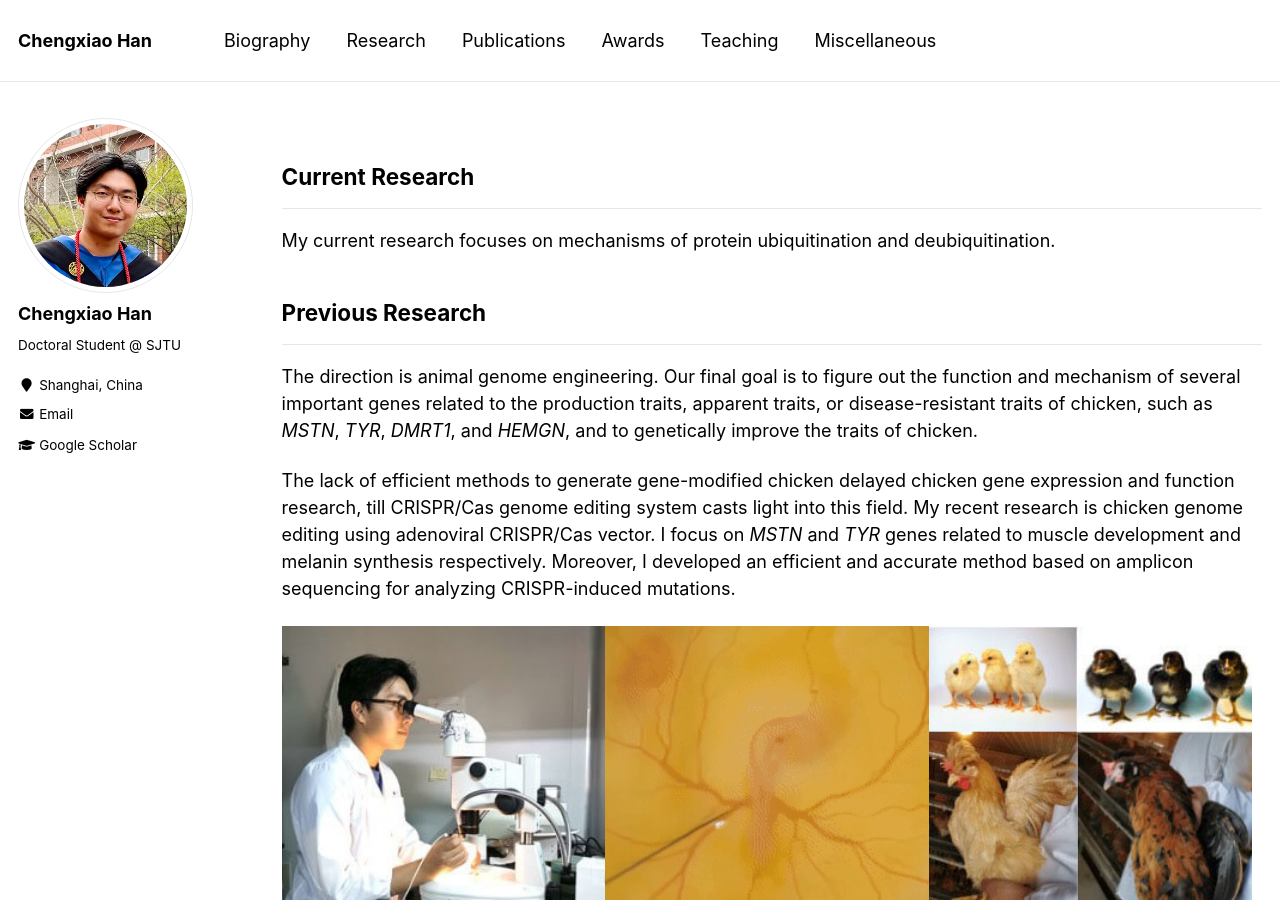
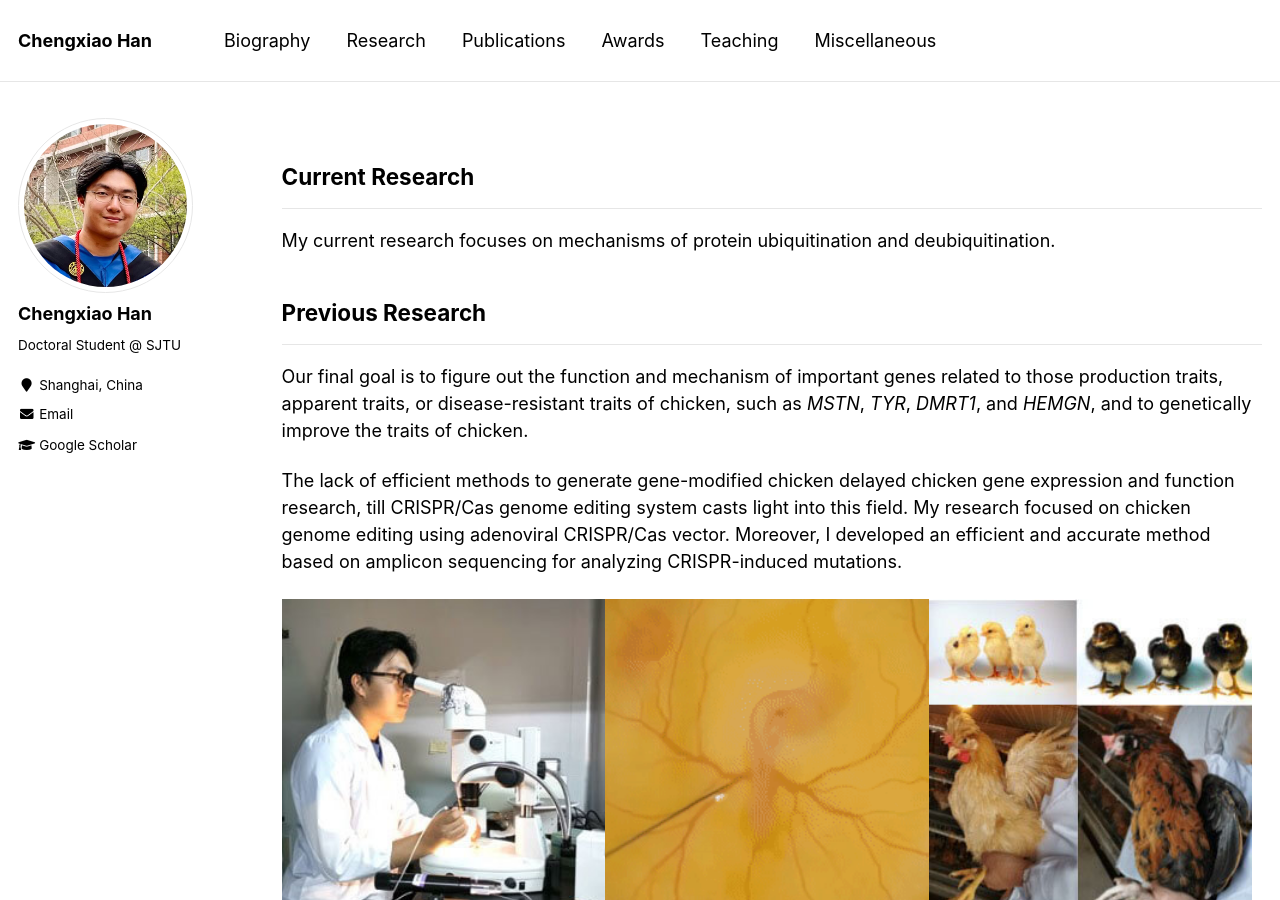
Before and after one commit to rexhancx/rexhan.github.io, a Jekyll site: the page built from _pages/research.md, in a window 1280 px wide and 900 px high. Built offline with Jekyll 4.4.1, drawn with Linux system fonts in a browser that asks for light colours.

Commit message:
Update research.md

```diff
--- a/_pages/research.md
+++ b/_pages/research.md
@@ -13,11 +13,11 @@ My current research focuses on mechanisms of protein ubiquitination and deubiqui
 ## __Previous Research__
 ---
 
-The direction is animal genome engineering. Our final goal is to figure out the function and mechanism of several important genes related to the production traits, apparent traits, or disease-resistant traits of chicken, such as *MSTN*, *TYR*, *DMRT1*, and *HEMGN*, and to genetically improve the traits of chicken.
+Our final goal is to figure out the function and mechanism of important genes related to those  production traits, apparent traits, or disease-resistant traits of chicken, such as *MSTN*, *TYR*, *DMRT1*, and *HEMGN*, and to genetically improve the traits of chicken.
 
-The lack of efficient methods to generate gene-modified chicken delayed chicken gene expression and function research, till CRISPR/Cas genome editing system casts light into this field. My recent research is chicken genome editing using adenoviral CRISPR/Cas vector. I focus on *MSTN* and *TYR* genes related to muscle development and melanin synthesis respectively. Moreover, I developed an efficient and accurate method based on amplicon sequencing for analyzing CRISPR-induced mutations.
+The lack of efficient methods to generate gene-modified chicken delayed chicken gene expression and function research, till CRISPR/Cas genome editing system casts light into this field. My research focused on chicken genome editing using adenoviral CRISPR/Cas vector. Moreover, I developed an efficient and accurate method based on amplicon sequencing for analyzing CRISPR-induced mutations.
 
-<img src="/images/rexres.jpg" style="width:33%"><img src="/images/chickenemb.gif" style="width:33%" title="(c)Anna Franz, 2011"><img src="/images/chickens.jpg" style="width:33%">
+<img src="/images/rexres.jpg" style="width:33%"><img src="/images/chickenemb.gif" style="width:33%" title="(c) Anna Franz, 2011"><img src="/images/chickens.jpg" style="width:33%">
 
 * __Chicken Leg Muscle *In Vivo* *MSTN* Gene Knockout  through Direct Injection of Adenoviral CRISPR-Cas9 Vector__
 Nov 2017 - Jun 2018
```
